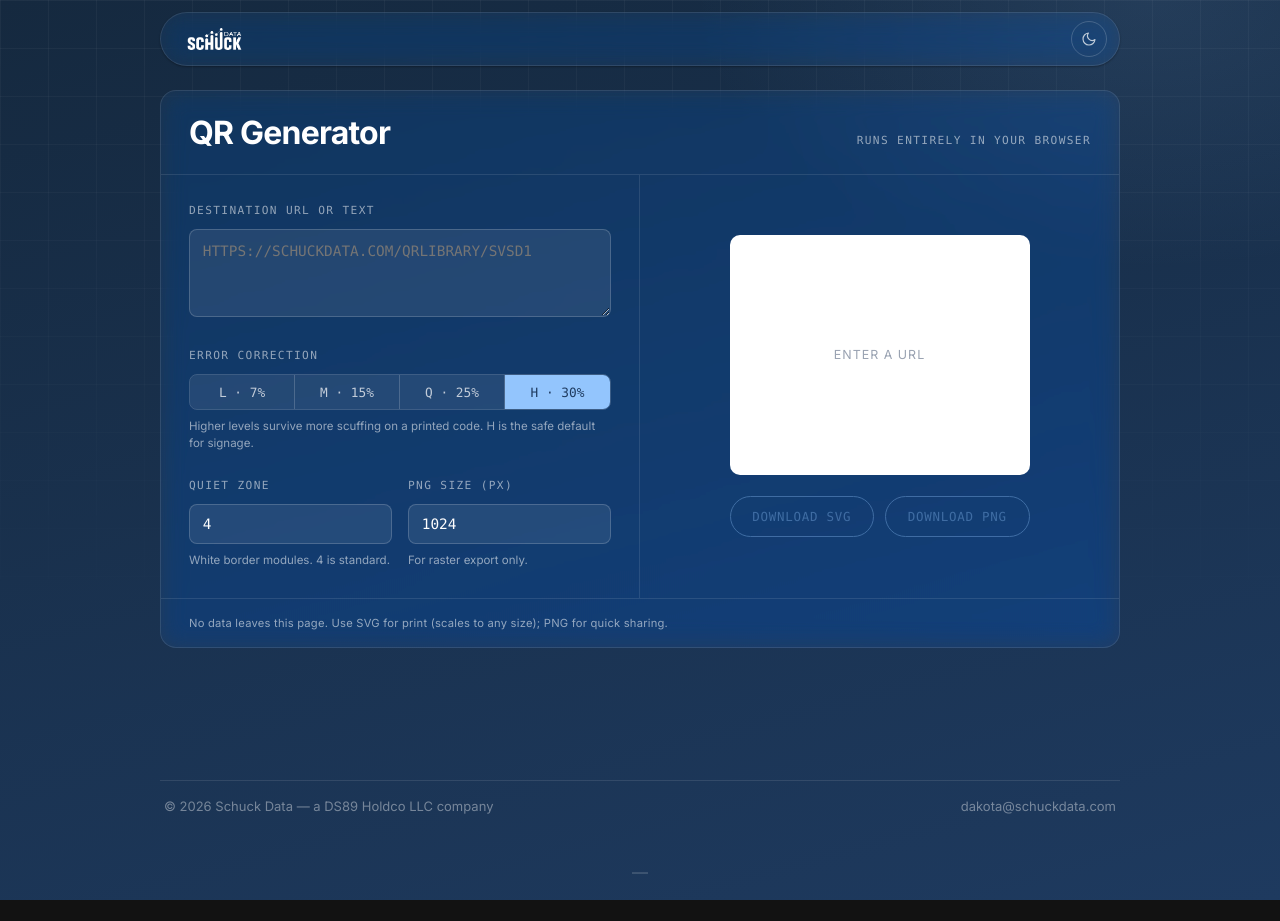
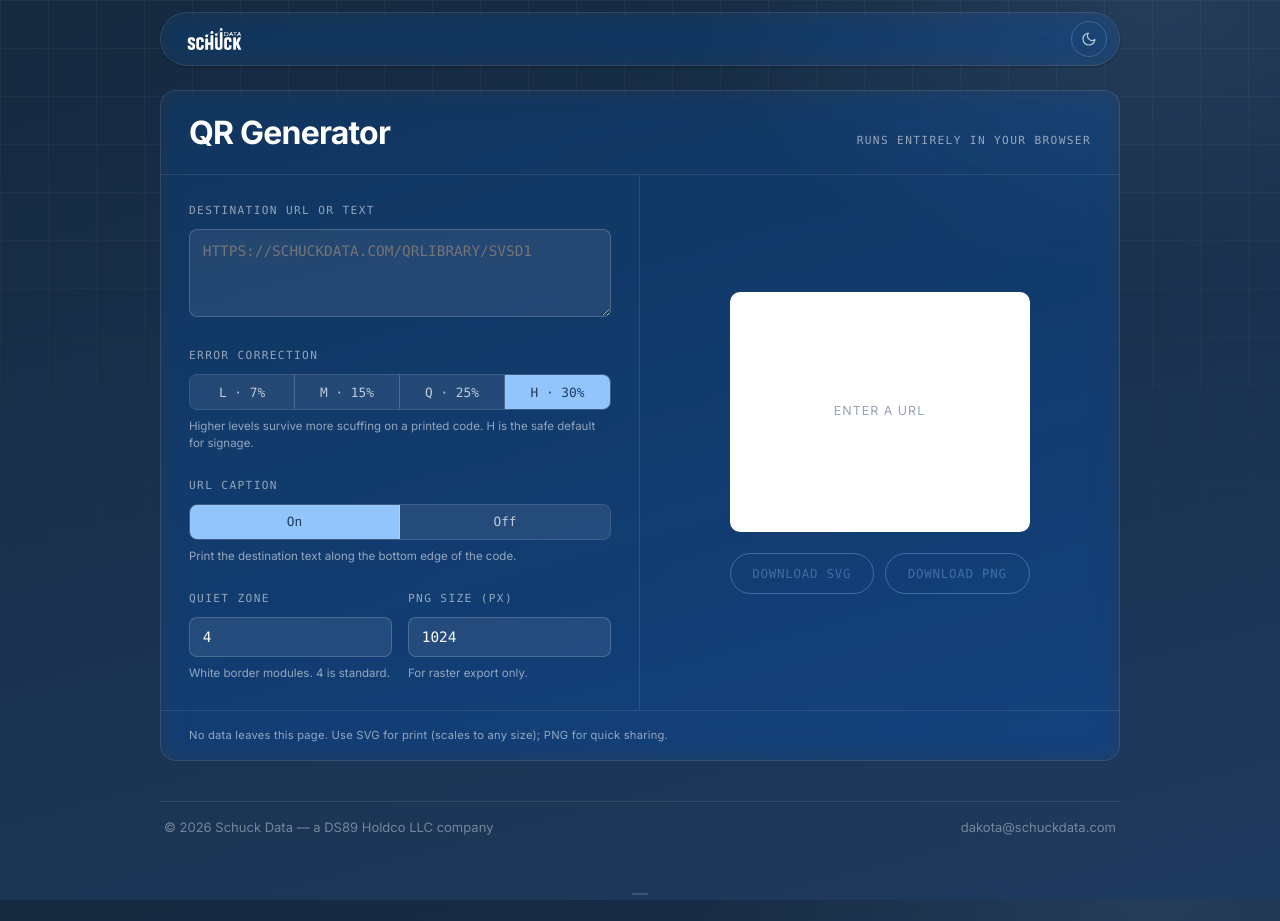
Before and after one commit to schuck-data/schuck-data.github.io, a Jekyll site: the page built from QR/index.html, in a window 1280 px wide. Built offline with Jekyll 4.4.1, drawn with Linux system fonts in a browser that asks for light colours; before the commit the page ends 900 px from its top, so only the background shows below that.

Commit message:
Update index.html

```diff
--- a/QR/index.html
+++ b/QR/index.html
@@ -60,6 +60,7 @@ description: Generate and download QR codes entirely in your browser.
     .qr-seg button:last-child { border-right: none; }
     .qr-seg button:hover { color: var(--text); }
     .qr-seg button.on { background: var(--accent); color: var(--bg-to); font-weight: 500; }
+    .qr-seg--two { grid-template-columns: repeat(2, 1fr); }
     .qr-hint { font-size: 0.72rem; color: var(--text-subtle); margin-top: 0.5rem; line-height: 1.5; }
     .qr-row { display: flex; gap: 1rem; }
     .qr-row > div { flex: 1; }
@@ -100,6 +101,14 @@ description: Generate and download QR codes entirely in your browser.
                 </div>
                 <p class="qr-hint">Higher levels survive more scuffing on a printed code. H is the safe default for signage.</p>
             </div>
+            <div>
+                <label>URL caption</label>
+                <div class="qr-seg qr-seg--two" id="cap">
+                    <button data-cap="on" class="on">On</button>
+                    <button data-cap="off">Off</button>
+                </div>
+                <p class="qr-hint">Print the destination text along the bottom edge of the code.</p>
+            </div>
             <div class="qr-row">
                 <div>
                     <label for="margin">Quiet zone</label>
@@ -208,7 +219,7 @@ description: Generate and download QR codes entirely in your browser.
             svgBtn.disabled = pngBtn.disabled = true;
             return;
         }
-        card.innerHTML = buildSvg(qr, margin, text);
+        card.innerHTML = buildSvg(qr, margin, showCaption ? text : '');
         svgBtn.disabled = pngBtn.disabled = false;
     }
     function download(name, href) {
@@ -226,7 +237,7 @@ description: Generate and download QR codes entirely in your browser.
     svgBtn.addEventListener('click', function () {
         if (!qr) return;
         var margin = Math.max(0, parseInt(marginEl.value, 10) || 0);
-        var svg = buildSvg(qr, margin, dataEl.value.trim());
+        var svg = buildSvg(qr, margin, showCaption ? dataEl.value.trim() : '');
         var blob = new Blob([svg], { type: 'image/svg+xml' });
         var url = URL.createObjectURL(blob);
         download(fileBase() + '.svg', url);
@@ -282,6 +293,13 @@ description: Generate and download QR codes entirely in your browser.
         [].forEach.call(ecWrap.children, function (b) { b.classList.toggle('on', b === btn); });
         generate();
     });
+    capWrap.addEventListener('click', function (e) {
+        var btn = e.target.closest('button');
+        if (!btn) return;
+        showCaption = btn.getAttribute('data-cap') === 'on';
+        [].forEach.call(capWrap.children, function (b) { b.classList.toggle('on', b === btn); });
+        generate();
+    });
     dataEl.addEventListener('input', generate);
     marginEl.addEventListener('input', generate);
 })();
```
Also changed, not shown: other parts of QR/index.html (+3 -1 lines).
